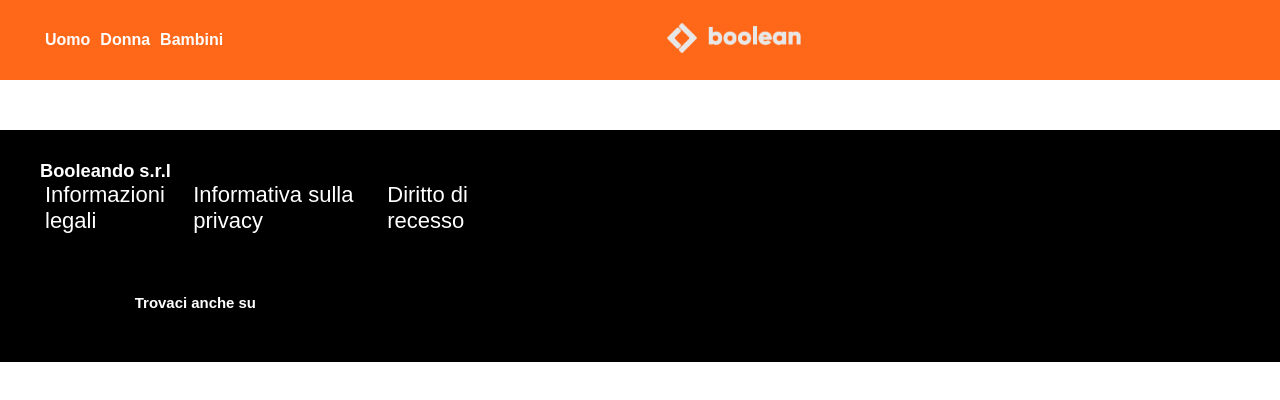
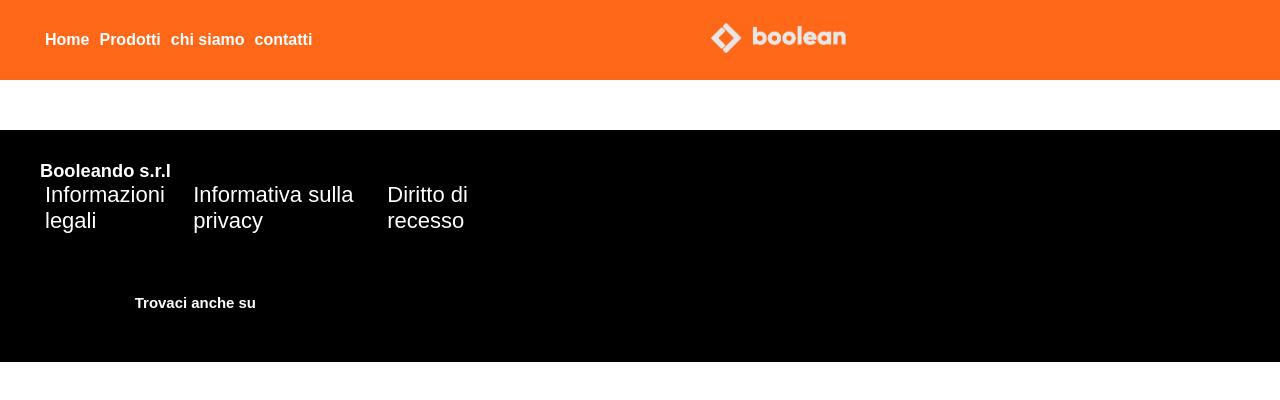
Before and after one commit to GianniMarkQuagliani/vite-boolando, a Vue app: page / in a window 1280 px wide. Shown: the top 400 px of the page. Built offline with nearby package versions, Linux system fonts and the light colour scheme.

Commit message:
[add] menu dinamic

```diff
--- a/src/components/Footer.vue
+++ b/src/components/Footer.vue
@@ -1,6 +1,12 @@
 <script>
+import userMenu from '../data/userMenu';
   export default {
     name: 'Footer',
+    data () {
+        return {
+            userMenu
+        }
+    }
 };
 </script>
 
@@ -10,9 +16,7 @@
             <nav class="copyright">
                 <h5 class="name-company">Booleando s.r.l</h5>
                 <ul>
-                    <li><a href="#">Informazioni legali</a></li>
-                    <li><a href="#">Informativa sulla privacy</a></li>
-                    <li><a href="#">Diritto di recesso</a></li>
+                    <li v-for="(item, index) in userMenu" :key="index"><a :href="item.href">{{ item.text }}</a></li>
                 </ul>
             </nav>
         </div>
--- a/src/components/Header.vue
+++ b/src/components/Header.vue
@@ -1,6 +1,14 @@
 <script>
+
+import mainMenu from '../data/mainMenu';
+
   export default {
     name: 'Header',
+    data () {
+        return {
+            mainMenu
+        }
+    }
 };
 </script>
 
@@ -10,9 +18,7 @@
             <div class="container row">
                 <nav class="menu">
                     <ul>
-                        <li><a href="#">Uomo</a></li>
-                        <li><a href="#">Donna</a></li>
-                        <li><a href="#">Bambini</a></li>
+                        <li v-for="(item, index) in mainMenu" :key="index"><a :href="item.href">{{ item.text }}</a></li>
                     </ul>
                 </nav>
                 <div class="logo">
--- /dev/null
+++ b/src/data/mainMenu.js
@@ -0,0 +1,18 @@
+export default [
+    {
+      href: '#',
+      text: 'Home'
+    },
+    {
+      href: '#',
+      text: 'Prodotti'
+    },
+    {
+      href: '#',
+      text: 'chi siamo'
+    },
+    {
+      href: '#',
+      text: 'contatti'
+    },
+];
--- /dev/null
+++ b/src/data/userMenu.js
@@ -0,0 +1,14 @@
+export default [
+    {
+        text: 'Informazioni legali',
+        href: '#'
+    },
+    {
+        text: 'Informativa sulla privacy',
+        href: '#'
+    },
+    {
+        text: 'Diritto di recesso',
+        href: '#'
+    },
+];
```
Also changed, not shown: 1 other file (tests, documents, lock files or other folders).
